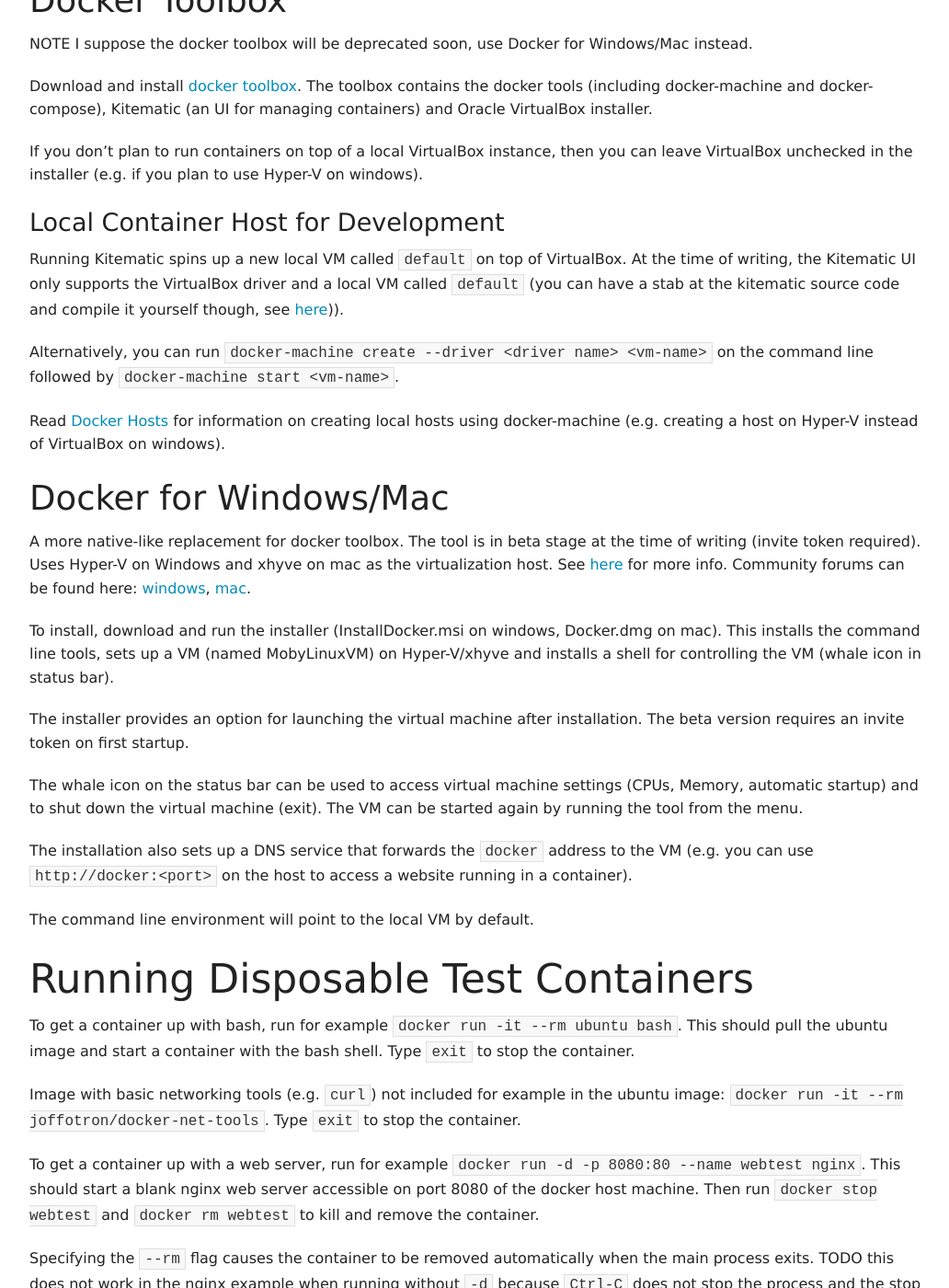
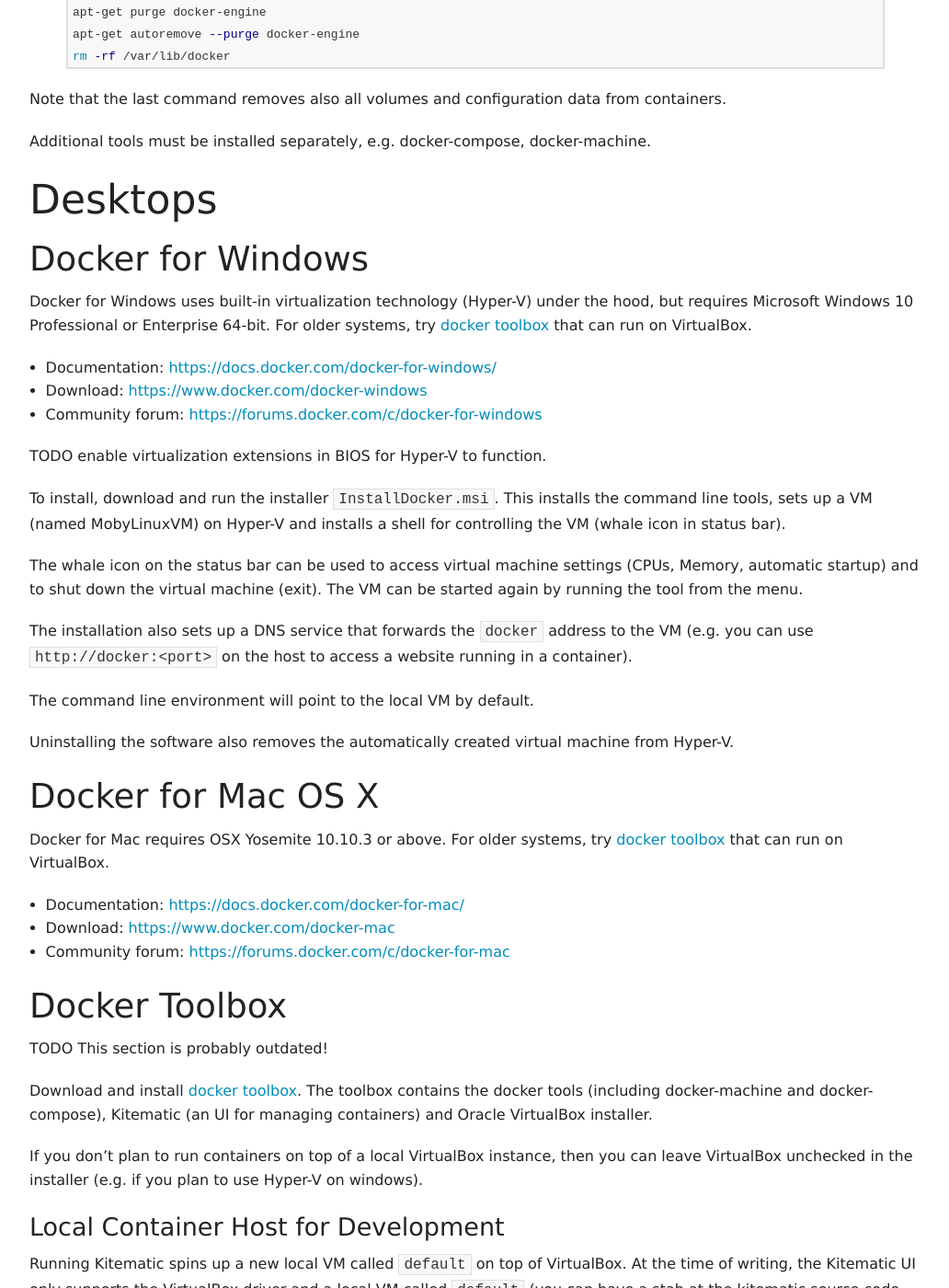
Before and after one commit to mikkorepolainen/mikkorepolainen.github.io, a Jekyll site: the page built from documents/_posts/2016-09-06-docker-install.md, in a window 1280 px wide and 1400 px high, scrolled down 891 px. Shown: the whole window at 92% size, without its empty margins (123-1155 px from the left). Built offline with Jekyll 4.4.1, drawn with Linux system fonts in a browser that asks for light colours; some of the changed text lies outside the part shown.

Commit message:
Updated docker install

```diff
--- a/documents/_posts/2016-09-06-docker-install.md
+++ b/documents/_posts/2016-09-06-docker-install.md
@@ -13,8 +13,21 @@
 hidden: false
 ---
 
+Overview
+======
+
+## Editions
+
+TODO CE and EE differences (no private image repos on CE?!! based on feature comparison)
+
+## Operating Systems
+
+TODO Linux vs Windows Containers, switching etc.
+
 Linux
-=====
+====
+
+TODO This section is outdated! Current official way is to download from Docker Store: <https://www.docker.com/docker-ubuntu>
 
 Quick install: `curl -sSL https://get.docker.com/ | sh`
 
@@ -36,14 +49,45 @@
 
 Additional tools must be installed separately, e.g. docker-compose, docker-machine.
 
-Windows or Mac OS X
-===================
+Desktops
+======
 
-There are two options for installing on [Windows](https://docs.docker.com/engine/installation/windows/) or [Mac OS X](https://docs.docker.com/engine/installation/mac/): Docker Toolbox and Docker for Windows/Mac. The latter is a newer and better offering.
+## Docker for Windows
+
+Docker for Windows uses built-in virtualization technology (Hyper-V) under the hood, but requires Microsoft Windows 10 Professional or Enterprise 64-bit.
+For older systems, try [docker toolbox](https://www.docker.com/products/docker-toolbox) that can run on VirtualBox.
+
+ - Documentation: <https://docs.docker.com/docker-for-windows/>
+ - Download: <https://www.docker.com/docker-windows>
+ - Community forum: <https://forums.docker.com/c/docker-for-windows>
+
+TODO enable virtualization extensions in BIOS for Hyper-V to function.
+
+To install, download and run the installer `InstallDocker.msi`.
+This installs the command line tools, sets up a VM (named MobyLinuxVM) on Hyper-V and installs a shell for controlling the VM (whale icon in status bar).
+
+The whale icon on the status bar can be used to access virtual machine settings (CPUs, Memory, automatic startup)
+and to shut down the virtual machine (exit).
+The VM can be started again by running the tool from the menu.
+
+The installation also sets up a DNS service that forwards the `docker` address to the VM (e.g. you can use  `http://docker:<port>` on the host to access a website running in a container).
+
+The command line environment will point to the local VM by default.
+
+Uninstalling the software also removes the automatically created virtual machine from Hyper-V.
+
+## Docker for Mac OS X
+
+Docker for Mac requires OSX Yosemite 10.10.3 or above.
+For older systems, try [docker toolbox](https://www.docker.com/products/docker-toolbox) that can run on VirtualBox.
+
+ - Documentation: <https://docs.docker.com/docker-for-mac/>
+ - Download: <https://www.docker.com/docker-mac>
+ - Community forum: <https://forums.docker.com/c/docker-for-mac>
 
 ## Docker Toolbox
 
-NOTE I suppose the docker toolbox will be deprecated soon, use Docker for Windows/Mac instead.
+TODO This section is probably outdated!
 
 Download and install [docker toolbox](https://www.docker.com/products/docker-toolbox).
 The toolbox contains the docker tools (including docker-machine and docker-compose), Kitematic (an UI for managing containers) and Oracle VirtualBox installer.
@@ -60,37 +104,28 @@
 
 Read [Docker Hosts]({% post_url 2016-05-15-docker-hosts %}) for information on creating local hosts using docker-machine (e.g. creating a host on Hyper-V instead of VirtualBox on windows).
 
-## Docker for Windows/Mac
+Servers
+=====
 
-A more native-like replacement for docker toolbox. The tool is in beta stage at the time of writing (invite token required).
-Uses Hyper-V on Windows and xhyve on mac as the virtualization host. See [here](https://beta.docker.com/docs/) for more info.
-Community forums can be found here: [windows](https://forums.docker.com/c/docker-for-windows), [mac](https://forums.docker.com/c/docker-for-mac).
-
-To install, download and run the installer (InstallDocker.msi on windows, Docker.dmg on mac).
-This installs the command line tools, sets up a VM (named MobyLinuxVM) on Hyper-V/xhyve and installs a shell for controlling the VM (whale icon in status bar).
-
-The installer provides an option for launching the virtual machine after installation.
-The beta version requires an invite token on first startup.
-
-The whale icon on the status bar can be used to access virtual machine settings (CPUs, Memory, automatic startup)
-and to shut down the virtual machine (exit). The VM can be started again by running the tool from the menu.
-
-The installation also sets up a DNS service that forwards the `docker` address to the VM (e.g. you can use  `http://docker:<port>` on the host to access a website running in a container).
-
-The command line environment will point to the local VM by default.
+TODO Separate packages now for different server OS brands: <https://www.docker.com/get-docker>.
 
 Running Disposable Test Containers
 ============================
 
-To get a container up with bash, run for example `docker run -it --rm ubuntu bash`.
-This should pull the ubuntu image and start a container with the bash shell.
+To get a container up with bash, run for example `docker run -it --rm ubuntu bash`. For an image with basic networking tools (e.g. `curl`) not included in the ubuntu image, run `docker run -it --rm joffotron/docker-net-tools`.
+
+This should pull the image (may take a while) and start a container with the bash shell.
 Type `exit` to stop the container.
 
-Image with basic networking tools (e.g. `curl`) not included for example in the ubuntu image: `docker run -it --rm joffotron/docker-net-tools`. Type `exit` to stop the container.
+Specifying the `--rm` flag causes the container to be removed automatically when the main process exits.
+
+## More examples
+
+### Nginx
 
 To get a container up with a web server, run for example `docker run -d -p 8080:80 --name webtest nginx`.
 This should start a blank nginx web server accessible on port 8080 of the docker host machine.
 Then run `docker stop webtest` and `docker rm webtest` to kill and remove the container.
 
-Specifying the `--rm` flag causes the container to be removed automatically when the main process exits.
-TODO this does not work in the nginx example when running without `-d` because `Ctrl-C` does not stop the process and the stop command does not terminate the main process gracefully either. Signaling the container with SIGQUIT stops the container but it still does not get removed.
+TODO --rm flag does not work in this example when running without `-d` because `Ctrl-C` does not stop the process and the stop command does not terminate the main process gracefully either.
+Signaling the container with SIGQUIT stops the container but it still does not get removed.
```
Also changed, not shown: other parts of documents/_posts/2016-09-06-docker-install.md (+1 -1 lines).
